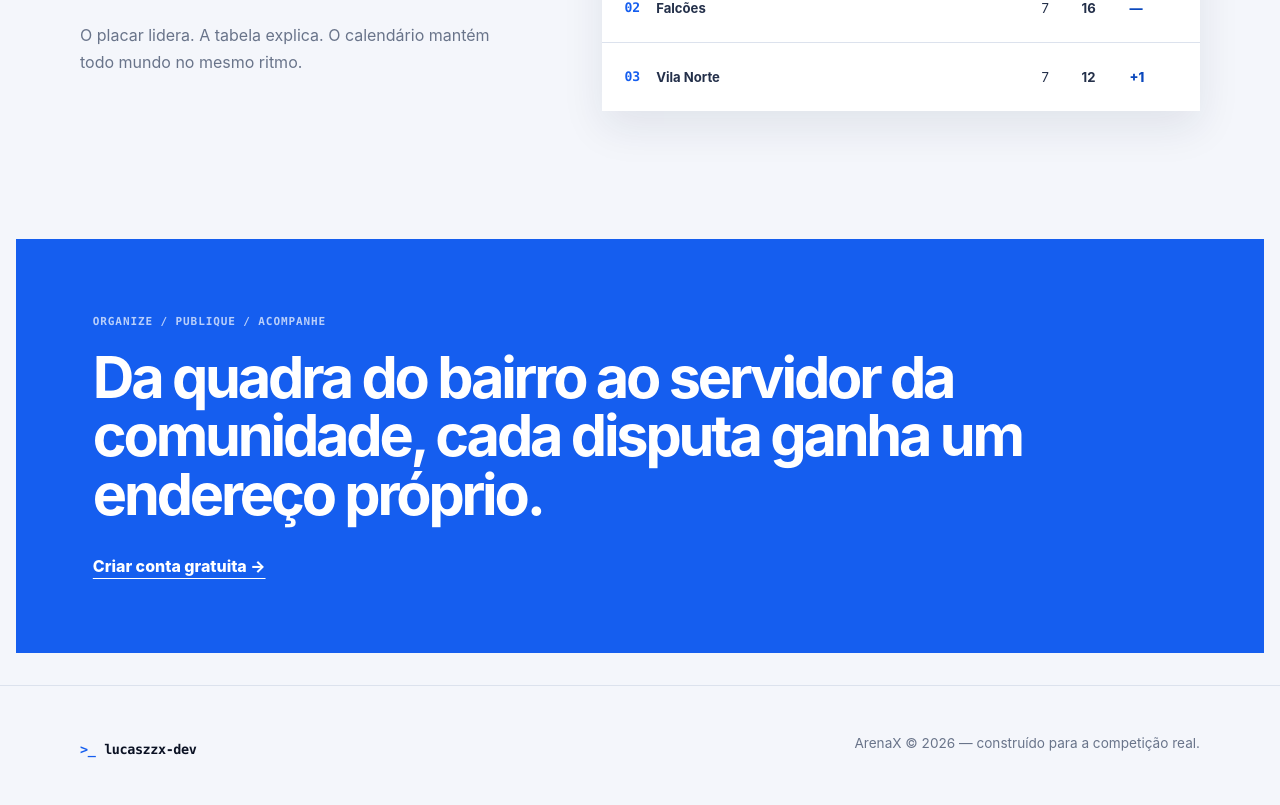
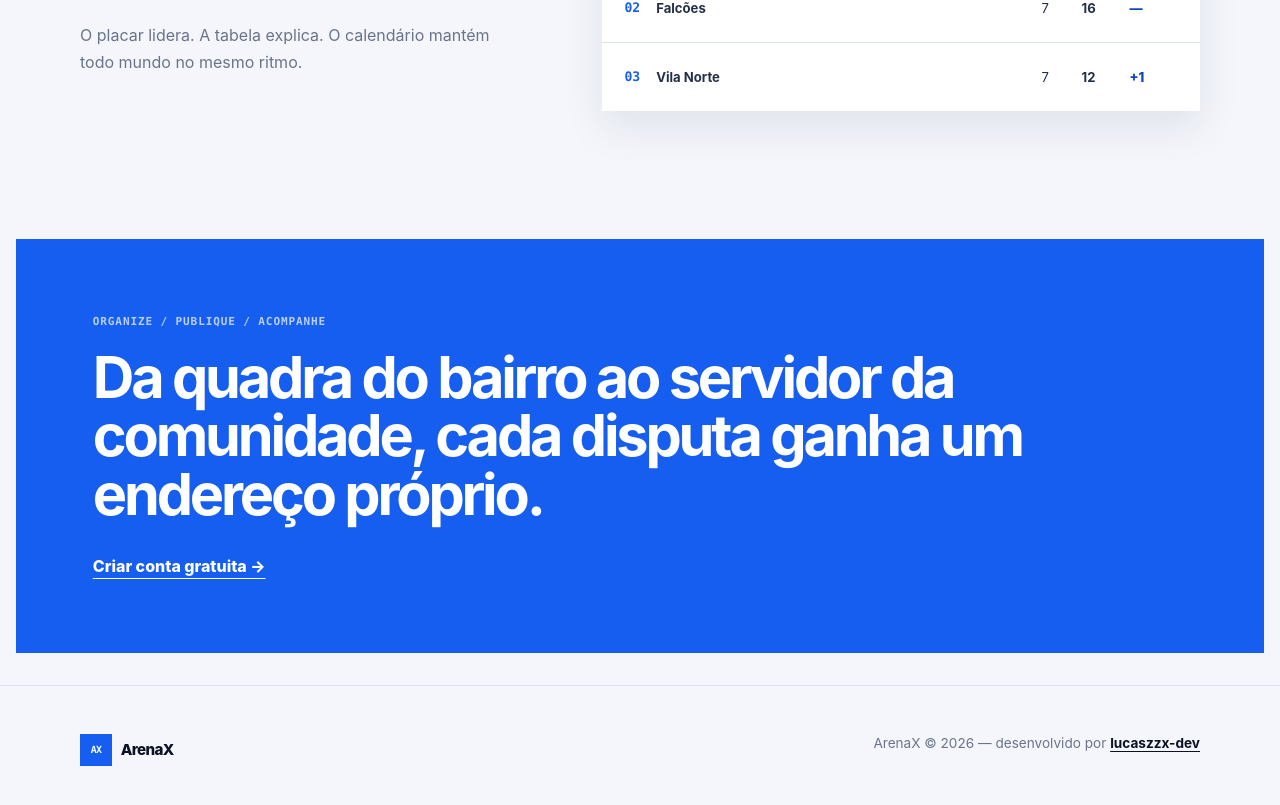
Before and after one commit to lucaszzx-dev/ArenaX, a React (Vite) app in the folder frontend/: page / in a window 1280 px wide. Shown: the part 1239-2044 px from the top of the page. Built offline with nearby package versions, Linux system fonts and the light colour scheme; no server answers.

Commit message:
fix(web): restore ArenaX navbar branding

```diff
--- a/frontend/src/components/Brand/Brand.module.css
+++ b/frontend/src/components/Brand/Brand.module.css
@@ -3,14 +3,21 @@
   align-items: center;
   gap: 0.55rem;
   color: var(--color-text-strong);
-  font-family: var(--font-mono);
-  font-size: 0.84rem;
-  font-weight: 700;
-  letter-spacing: -0.03em;
+  font-size: 0.95rem;
+  font-weight: 850;
+  letter-spacing: -0.045em;
   text-decoration: none;
 }
 
-.prompt {
-  color: var(--color-primary);
+.symbol {
+  display: grid;
+  width: 2rem;
+  height: 2rem;
+  place-items: center;
+  background: var(--color-primary);
+  color: #ffffff;
+  font-family: var(--font-mono);
+  font-size: 0.62rem;
   font-weight: 900;
+  letter-spacing: -0.08em;
 }
--- a/frontend/src/components/Brand/Brand.tsx
+++ b/frontend/src/components/Brand/Brand.tsx
@@ -4,9 +4,9 @@ import styles from "./Brand.module.css";
 
 export function Brand() {
   return (
-    <Link className={styles.brand} to="/" aria-label="lucaszzx-dev — início">
-      <span className={styles.prompt} aria-hidden="true">&gt;_</span>
-      <span>lucaszzx-dev</span>
+    <Link className={styles.brand} to="/" aria-label="ArenaX — início">
+      <span className={styles.symbol} aria-hidden="true">AX</span>
+      <span>ArenaX</span>
     </Link>
   );
 }
--- a/frontend/src/components/PublicLayout/PublicLayout.module.css
+++ b/frontend/src/components/PublicLayout/PublicLayout.module.css
@@ -71,6 +71,12 @@
   font-size: 0.85rem;
 }
 
+.footerContent p a {
+  color: var(--color-text-strong);
+  font-weight: 700;
+  text-underline-offset: 0.2rem;
+}
+
 @media (max-width: 640px) {
   .productName {
     display: none;
--- a/frontend/src/components/PublicLayout/PublicLayout.tsx
+++ b/frontend/src/components/PublicLayout/PublicLayout.tsx
@@ -10,7 +10,7 @@ export function PublicLayout() {
       <header className={styles.header}>
         <div className={styles.headerContent}>
           <Brand />
-          <span className={styles.productName}>ArenaX / competition OS</span>
+          <span className={styles.productName}>competition operating system</span>
           <nav className={styles.navigation} aria-label="Navegação principal">
             <NavLink to="/campeonatos/demo">Campeonatos</NavLink>
             <NavLink to="/entrar">Entrar</NavLink>
@@ -29,7 +29,10 @@ export function PublicLayout() {
       <footer className={styles.footer}>
         <div className={styles.footerContent}>
           <Brand />
-          <p>ArenaX © 2026 — construído para a competição real.</p>
+          <p>
+            ArenaX © 2026 — desenvolvido por{" "}
+            <a href="https://github.com/lucaszzx-dev">lucaszzx-dev</a>
+          </p>
         </div>
       </footer>
     </div>
```
